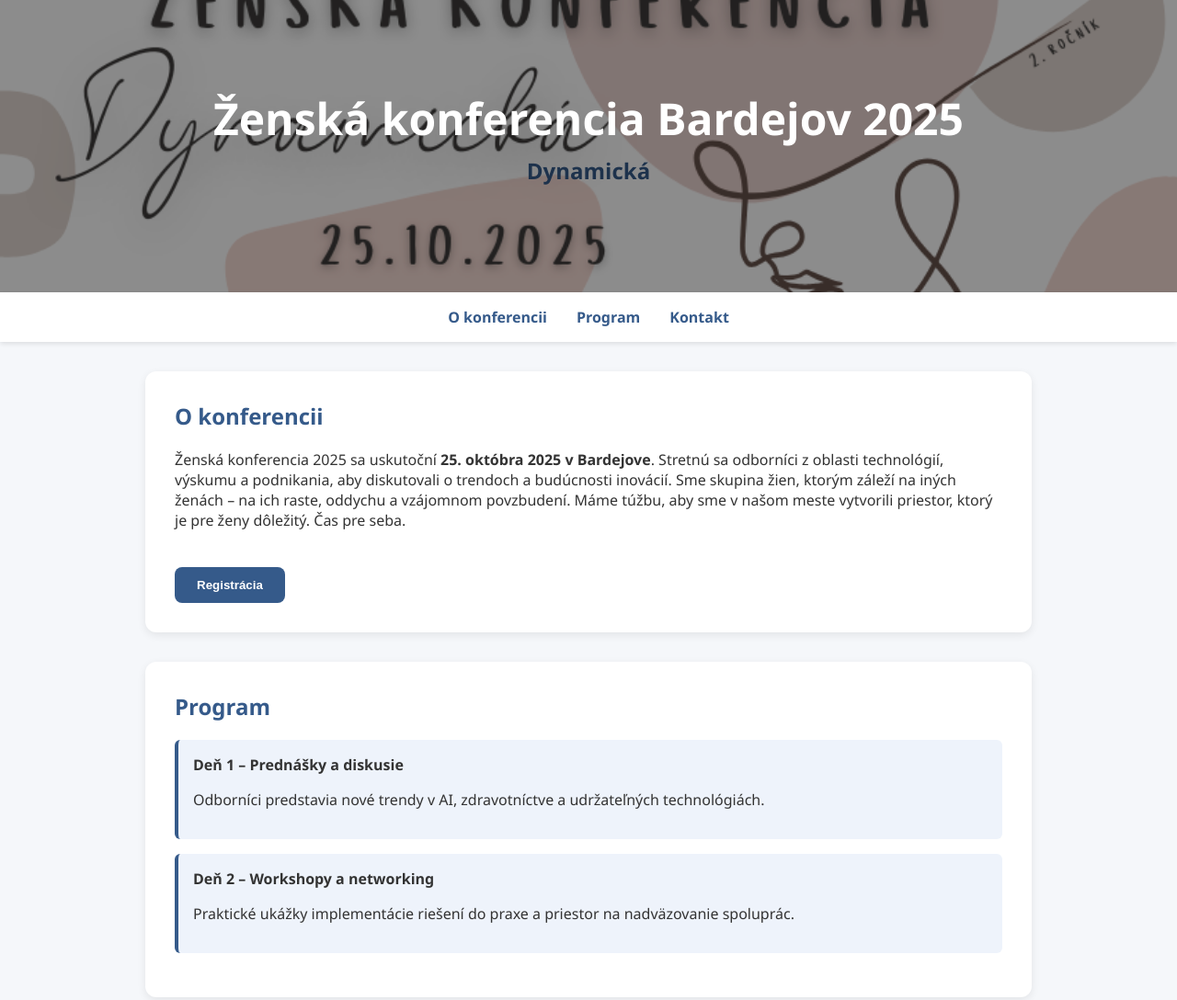
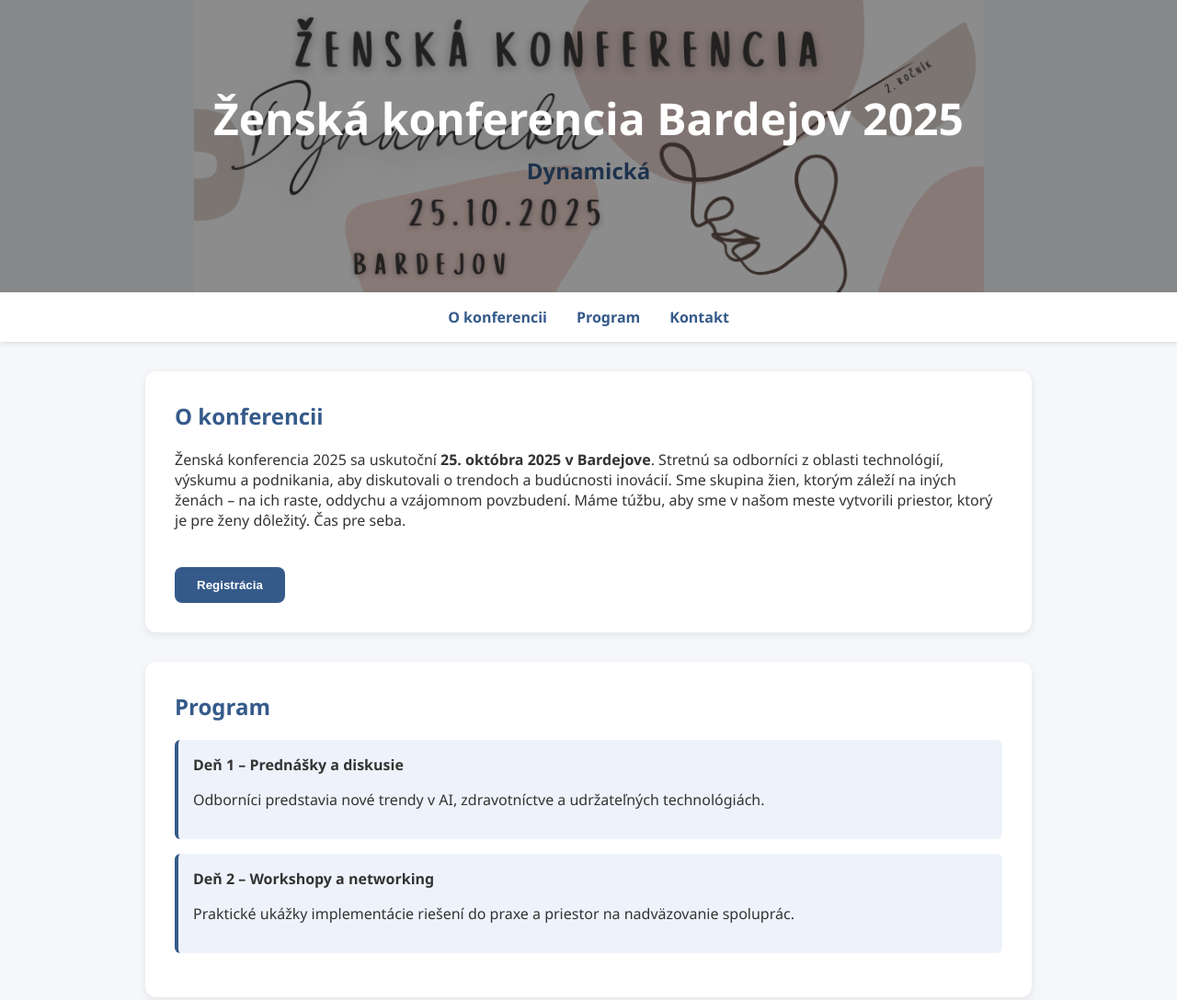
Before and after one commit to Monika123456/zk.github.io, a plain HTML site: page index.html in a window 1280 px wide. Shown: the top 1088 px of the page at 92% size. Drawn offline with Linux system fonts and the light colour scheme.

Commit message:
Update style.css
uprava velkosti header obrazka

```diff
--- a/style.css
+++ b/style.css
@@ -6,7 +6,7 @@ body {
 }
 
 header {
-  background: url("header.png") no-repeat center center/cover;
+  background: url("header.png") no-repeat center center/contain;
   color: white;
   text-align: center;
   padding: 6rem 1rem;
```
